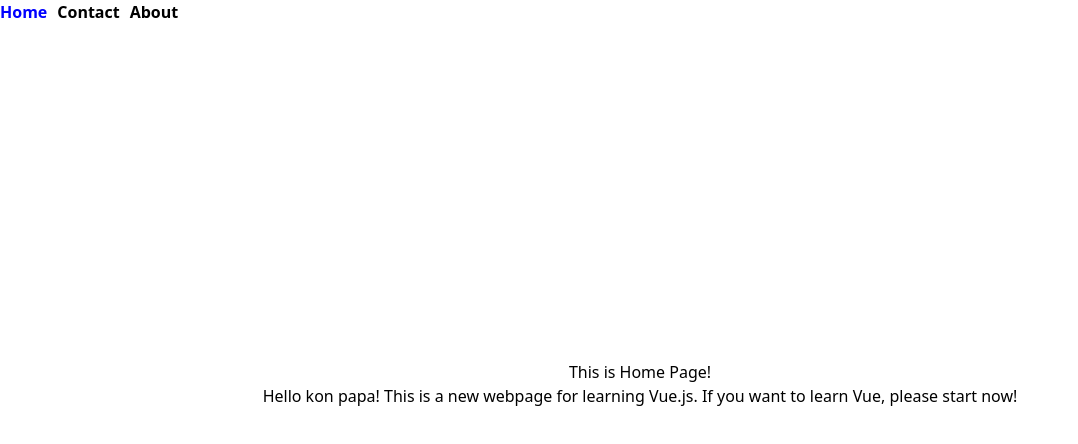
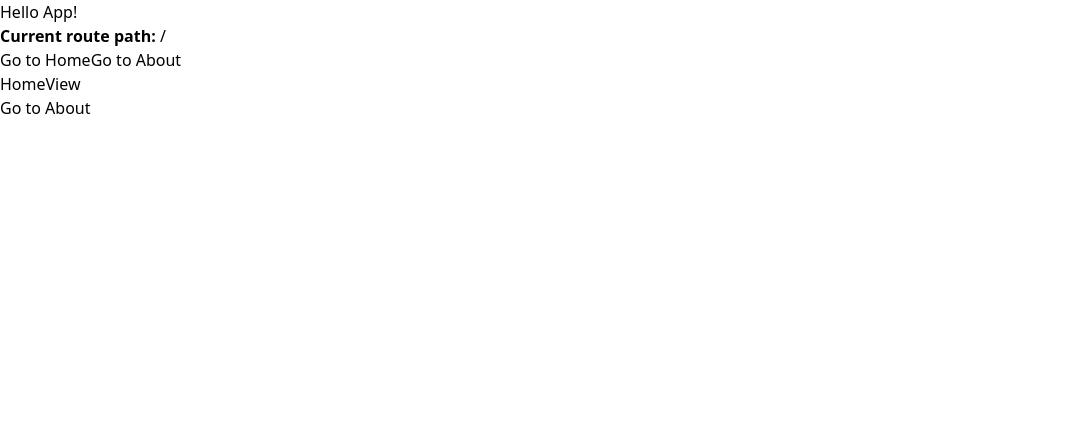
Before and after one commit to VathanaSroeun282/Learning-Vue-JS, a Vue app in the folder my-project/: page /About in a window 1280 px wide. Shown: the top 444 px of the page, without its empty margins (0-1078 px from the left). Built offline with nearby package versions, Linux system fonts and the light colour scheme.

Commit message:
Heelllooo

```diff
--- a/my-project/src/App.vue
+++ b/my-project/src/App.vue
@@ -1,43 +1,30 @@
 <template>
-  <div>
-      <!-- <HelloWorld /> -->
-      <!-- <FirstPro /> -->
-      <!-- <ConditionRender /> -->
-      <!-- <SecondPro /> -->
-      <!-- <ThirdPro /> -->
-      <!-- <ThirdPro_v2 /> -->
-      <!-- <FourthPro /> -->
-      <!-- <FivethPro /> -->
-      <!-- <SixthPro /> -->
-      <!-- <BindingDataTOAttribute /> -->
-      <!-- <LoopVue /> -->
-       <LinkTo ></LinkTo>
-  </div>
+  <h1>Hello App!</h1>
+  <p>
+    <strong>Current route path:</strong> {{ $route.fullPath }}
+  </p>
+  <nav>
+    <RouterLink to="/">Go to Home</RouterLink>
+    <RouterLink to="/about">Go to About</RouterLink>
+  </nav>
+  <main>
+    <RouterView />
+  </main>
 </template>
 
 <script>
-import BindingDataTOAttribute from './components/BindingDataTOAttribute.vue';
-import FivethPro from './components/FivethPro.vue';
-import FourthPro from './components/FourthPro.vue';
-import LoopVue from './components/LoopVue.vue';
-import SixthPro from './components/SixthPro.vue';
-import LinkTo from './components/LinkTo.vue';
+// import BindingDataTOAttribute from './components/BindingDataTOAttribute.vue';
+// import FivethPro from './components/FivethPro.vue';
+// import FourthPro from './components/FourthPro.vue';
+//import LoopVue from './components/LoopVue.vue';
+// import SixthPro from './components/SixthPro.vue';
 // import ThirdPro from './components/ThirdPro.vue';
 // import ThirdPro_v2 from './components/ThirdPro_v2.vue';
 // import SecondPro from './components/SecondPro.vue';
 // import ConditionRender from './components/ConditionRender.vue';
 // import FirstPro from './components/FirstPro.vue';
+// import LinkTo from './components/LinkTo.vue';
 export default {
-    data (){
-      return {
-        count : 0,
-      }
-    },
-    methods: {
-      clickMe(){
-        count ++;
-      }
-    },
     components :{
       // ThirdPro_v2
       // ThirdPro
@@ -49,7 +36,7 @@ export default {
       // SixthPro
       // BindingDataTOAttribute
       // LoopVue
-      LinkTo
+      // LinkTo
     }
 }
 </script>
--- /dev/null
+++ b/my-project/src/components/Link To File/About.vue
@@ -0,0 +1,23 @@
+<script setup>
+import { computed } from 'vue'
+import { useRoute, useRouter } from 'vue-router'
+
+const router = useRouter()
+const route = useRoute()
+
+const search = computed({
+  get() {
+    return route.query.search ?? ''
+  },
+  set(search) {
+    router.replace({ query: { search } })
+  }
+})
+</script>
+
+<template>
+  <h2>AboutView</h2>
+  <label>
+    Search: <input v-model.trim="search" maxlength="20">
+  </label>
+</template>
--- /dev/null
+++ b/my-project/src/components/Link To File/Contact.vue
@@ -0,0 +1,4 @@
+
+<template>
+  <h2>Contact-View</h2>
+</template>
--- /dev/null
+++ b/my-project/src/components/Link To File/Home.vue
@@ -0,0 +1,14 @@
+<script>
+export default {
+  methods: {
+    goToAbout() {
+      this.$router.push('/About')
+    },
+  },
+}
+</script>
+
+<template>
+  <h2>HomeView</h2>
+  <button @click="goToAbout">Go to About</button>
+</template>
--- a/my-project/src/components/LinkTo.vue
+++ b/my-project/src/components/LinkTo.vue
@@ -1,58 +1,48 @@
-<template>
+<!-- <template>
   <div>
     <header>
       <nav class="w-full h-16 flex items-center pr-2 bg-gray-400 justify-end">
         <ul>
-                    <li v-for="(myLink, index) in link" :key="index">
-                        <a :href="hyperLink[index].path" class="text-xl">{{ myLink }}</a>
+          <li v-for="item in hyperLink" :key="item.path">
+            <router-link :to="item" class="text-xl">{{ item.name }}</router-link>
           </li>
         </ul>
       </nav>
     </header>
     <main>
-            <h1 class="text-3xl font-bold py-4">{{ pageTitle }}</h1>
-            <p>{{ pageDescription }}</p>
+      <router-view></router-view>
     </main>
   </div>
 </template>
 
 <script>
+import Home from './Link To File/Home.vue';
+import About from './Link To File/About.vue';
+import Contact from './Link To File/Contact.vue';
+
 export default {
   data() {
     return {
-            link: [
-                'Home',
-                'Contact',
-                'About'
-            ],
       hyperLink: [
-                {
-                    path: "/Home",
-                    template: '<h1>This is Home Page!</h1>'
-                },
-                {
-                    path: "/Contact",
-                    template: '<h1>This is Contact Page!</h1>'
-                },
-                {
-                    path: "/About",
-                    template: '<h1>This is About Page!</h1>'
-                }
+        { name: 'Home', path: '/Home' },
+        { name: 'Contact', path: '/Contact' },
+        { name: 'About', path: '/About' }
       ],
       pageTitle: 'This is Home Page!',
       pageDescription: 'Hello kon papa! This is a new webpage for learning Vue.js. If you want to learn Vue, please start now!'
     }
   },
-    methods: {
-        redirectTOContact() {
-            this.$router.push('/Contact');
-        },
-        redirectTOAbout() {
-            this.$router.push('/About');
-        },
-        redirectTOHome() {
-            this.$router.push('/Home');
+  components: {
+    Home, Contact, About
   }
 }
-}
-</script>
+</script> -->
+
+<template>
+  <div>
+    <routerLink to="/">Home</routerLink>
+    <routerLink to="/About">About</routerLink>
+    <routerLink to="/Contact">Contact</routerLink>
+  </div>
+  <routerView></routerView>
+</template>
--- /dev/null
+++ b/my-project/src/components/Router/index.js
@@ -0,0 +1,28 @@
+import { createRouter, createMemoryHistory} from 'vue-router'
+import About from '../Link To File/About.vue';
+import Contact from '../Link To File/Contact.vue';
+import Home from '../Link To File/Home.vue';
+
+
+const routes = [
+    {
+        path : '/',
+        name : 'Home',
+        component : Home
+    },
+    {
+        path : '/About',
+        name : 'About',
+        component : About
+    },
+    {
+        path : '/Contact',
+        name : 'Contact',
+        component : Contact
+    }
+];
+const router = createRouter({
+    history: createMemoryHistory(),
+    routes
+});
+export default router;
--- a/my-project/src/main.js
+++ b/my-project/src/main.js
@@ -1,5 +1,6 @@
 import { createApp } from 'vue'
 import './style.css'
 import App from './App.vue'
+import router from './components/Router'
 
-createApp(App).mount('#app')
+createApp(App).use(router).mount('#app')
```
Also changed, not shown: my-project/myNote.txt. Lines whose indentation alone changed are shown as unchanged.
